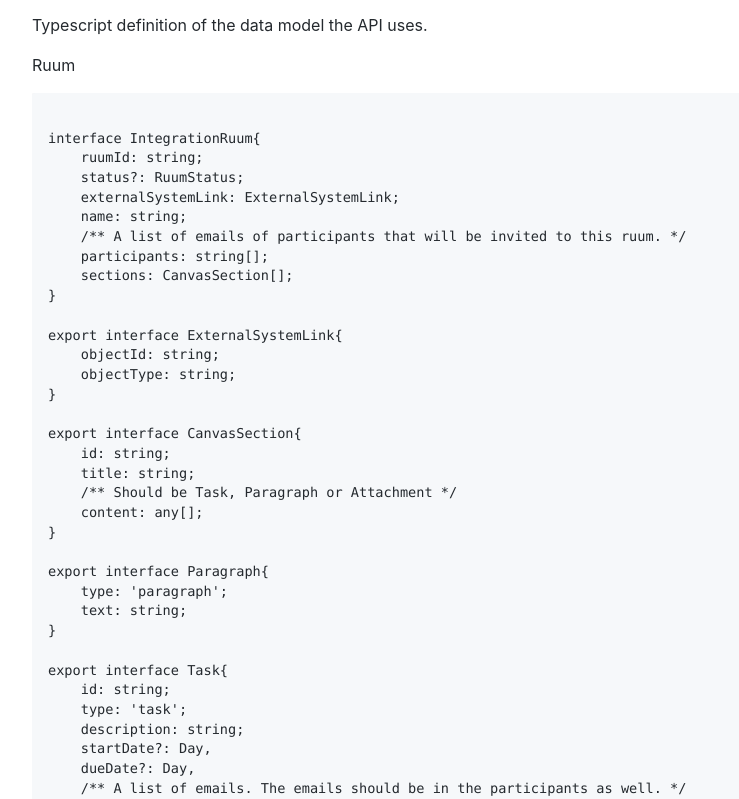
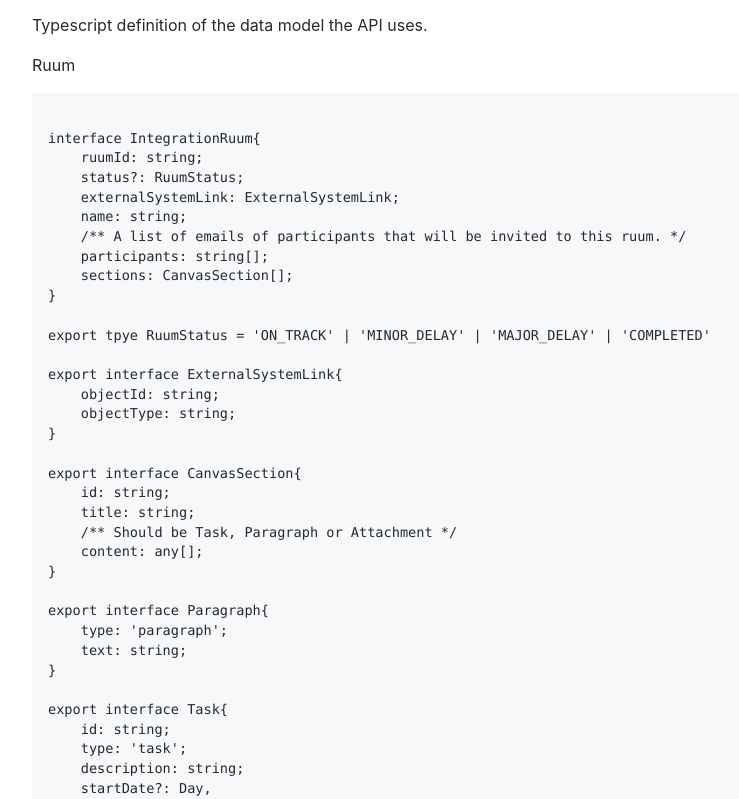
Before and after one commit to FelipeTaiarol/felipetaiarol.github.io, a plain HTML site: page index.html in a window 1280 px wide. Shown: the part 4921-5720 px from the top of the page, without its empty margins (118-857 px from the left). Drawn offline with Linux system fonts and the light colour scheme; files that its build step writes are made by us from their sources; files whose address does not match are found by name.

Commit message:
ruum status

```diff
--- a/index.html
+++ b/index.html
@@ -221,6 +221,8 @@ interface IntegrationRuum{
     sections: CanvasSection[];
 }
 
+export tpye RuumStatus = 'ON_TRACK' | 'MINOR_DELAY' | 'MAJOR_DELAY' | 'COMPLETED'
+
 export interface ExternalSystemLink{
     objectId: string;
     objectType: string;
```
